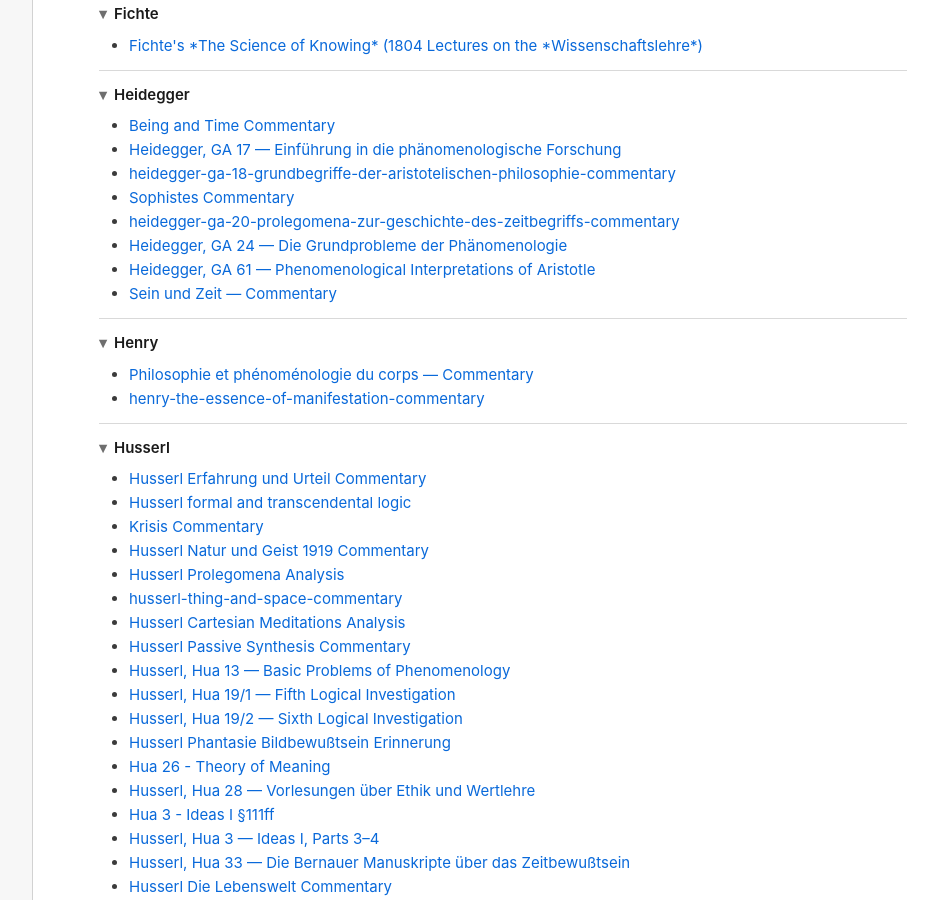
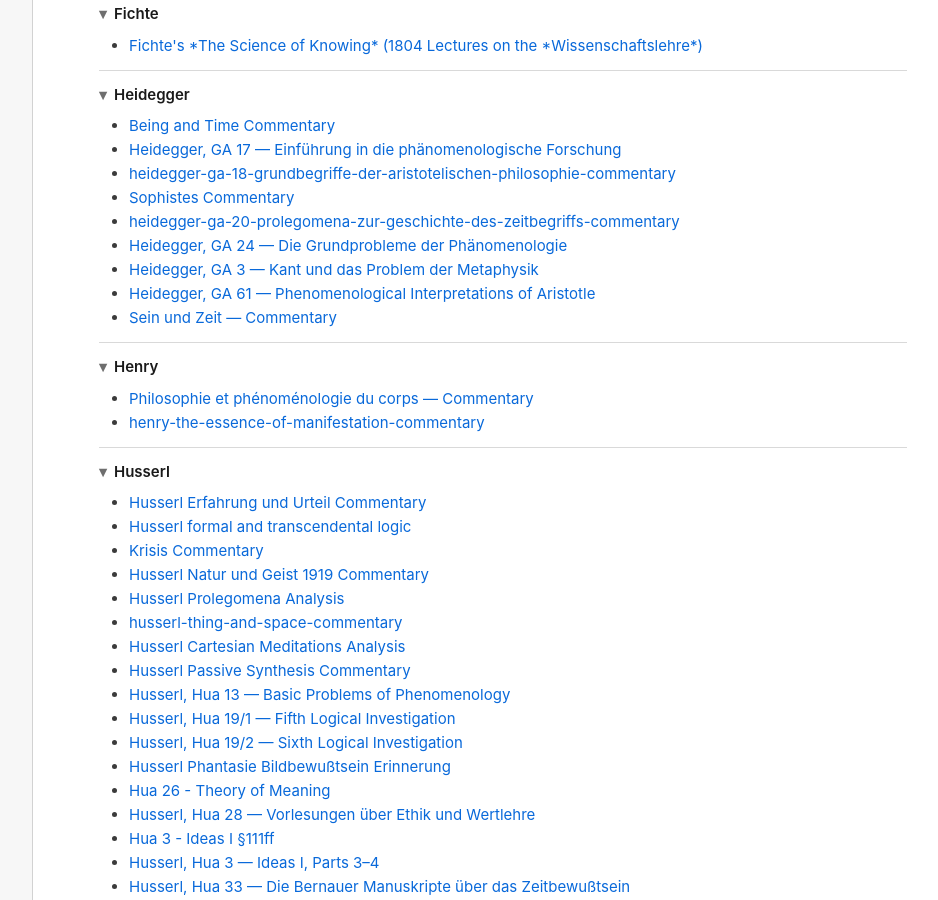
Before and after one commit to faultynode/commentaries, a Jekyll site: the page built from index.html, in a window 1280 px wide and 900 px high, scrolled down 529 px. Shown: the whole window, without its empty margins (227-1165 px from the left). Built offline with Jekyll 4.4.1, drawn with Linux system fonts in a browser that asks for light colours.

Commit message:
Record WordPress post IDs and regenerate index.html [skip ci]

```diff
--- a/index.html
+++ b/index.html
@@ -46,6 +46,7 @@ title: Phenomenology Commentaries
       <li><a href="commentaries/heidegger/heidegger-ga-19-platon-sophistes-commentary.html">Sophistes Commentary</a></li>
       <li><a href="commentaries/heidegger/heidegger-ga-20-prolegomena-zur-geschichte-des-zeitbegriffs-commentary.html">heidegger-ga-20-prolegomena-zur-geschichte-des-zeitbegriffs-commentary</a></li>
       <li><a href="commentaries/heidegger/heidegger-ga-24-die-grundprobleme-der-phanomenologie-commentary.html">Heidegger, GA 24 — Die Grundprobleme der Phänomenologie</a></li>
+      <li><a href="commentaries/heidegger/heidegger-ga-3-kant-und-das-problem-der-metaphysik-commentary.html">Heidegger, GA 3 — Kant und das Problem der Metaphysik</a></li>
       <li><a href="commentaries/heidegger/heidegger-ga-61-phenomenological-interpretations-of-aristotle-commentary.html">Heidegger, GA 61 — Phenomenological Interpretations of Aristotle</a></li>
       <li><a href="commentaries/heidegger/heidegger-sein-und-zeit-commentary.html">Sein und Zeit — Commentary</a></li>
     </ul>
```
Also changed, not shown: commentaries/heidegger/heidegger-ga-3-kant-und-das-problem-der-metaphysik-commentary.md (+1 -0 lines).
